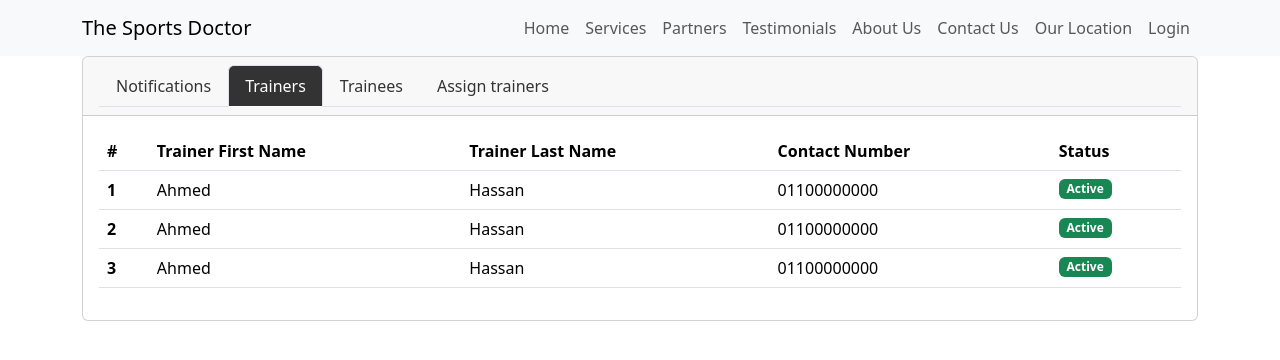
After one commit to AbdallhOmarr/The-sports-doctor, a Django app: template landingpage/templates/admin_profile.html in a window 1280 px wide, after a click on "Trainers". The commit adds this page. Shown: the top 360 px of the page. Run offline with Django 4.2, Linux system fonts and the light colour scheme; the template is opened without the code that fills it, so the values that code supplies are empty; some web fonts are replaced.

Commit message:
Added panels for trainer and admin

```diff
--- /dev/null
+++ b/landingpage/templates/admin_profile.html
@@ -0,0 +1,61 @@
+{% extends 'base.html' %}
+
+
+{% block title %} The sports doctor - Profile {% endblock %} {% block body %}
+<div class="card">
+  <div class="card-header">
+    <!-- Nav tabs -->
+    <ul class="nav nav-tabs">
+      <li class="nav-item">
+        <a class="nav-link active" data-bs-toggle="tab" href="#notifications">Notifications</a>
+      </li>
+      <li class="nav-item">
+        <a class="nav-link" data-bs-toggle="tab" href="#trainers">Trainers</a>
+      </li>
+      <li class="nav-item">
+        <a class="nav-link" data-bs-toggle="tab" href="#trainees">Trainees</a>
+      </li>
+
+      <li class="nav-item">
+        <a class="nav-link" data-bs-toggle="tab" href="#assign-trainers">Assign trainers</a>
+      </li>
+
+    </ul>
+
+  </div>
+
+  <div class="card-body">
+
+    <!-- Tab panes -->
+    <div class="tab-content">
+      <div class="tab-pane active" id="notifications">
+        <!-- Treatment Plan form fields -->
+        {% include 'notifications.html' %}
+      </div>
+
+      <div class="tab-pane" id="trainers">
+        <!-- Treatment Plan form fields -->
+        {% include 'trainers.html' %}
+      </div>
+
+      <div class="tab-pane" id="trainees">
+        <!-- Treatment Plan form fields -->
+        {% include 'trainees.html' %}
+      </div>
+
+      <div class="tab-pane" id="assign-trainers">
+        <!-- Treatment Plan form fields -->
+        {% include 'assign_trainers.html' %}
+      </div>
+    </div>
+
+  </div>
+
+</div>
+
+<script>
+  var tabs = new bootstrap.Tab(document.querySelector('#myTabs'))
+  tabs.show()
+</script>
+
+{% endblock %}
--- /dev/null
+++ b/landingpage/templates/assign_trainers.html
@@ -0,0 +1,31 @@
+<form action="{% url 'register' %}" method="post">
+    {% csrf_token %}
+    <div class="row justify-content-center my-3">
+        <div class="col-4 d-flex justify-content-center">
+            <div>
+                Assign Trainer to the trainee: Abdalla Omar
+            </div>
+        </div>
+    </div>
+
+    <div class="row justify-content-center my-3">
+        <div class="col-4 d-flex justify-content-center">
+            <div class="form-group w-100">
+                <select name="subscriptions-plan" id="subscriptions-plan" class='form-control text-center '>
+                    <option value="" selected>Choose Trainer</option>
+                    <option value="plan1">Ahmed mohamed</option>
+                    <option value="plan2">ashraf ibrahim</option>
+                    <option value="plan3">mahmoud ahmed</option>
+                </select>
+            </div>
+
+        </div>
+    </div>
+    <div class="row">
+        <div class="col">
+            <div class="btn btn-secondary w-100">
+                Assign
+            </div>
+        </div>
+    </div>
+</form>
--- a/landingpage/templates/home.html
+++ b/landingpage/templates/home.html
@@ -130,6 +130,7 @@
                <blockquote class="blockquote mb-0">
                   <p>“Have customers review you and share what they had to say. Click to edit and add their
                      testimonial.”
+
                   </p>
                   <footer class="blockquote-footer"><cite title="Source title">Lisa Driver, MI
 
--- a/landingpage/templates/notifications.html
+++ b/landingpage/templates/notifications.html
@@ -1,3 +1,4 @@
+
 <div>
     <div class="row">
         <div class="col">
@@ -14,19 +15,19 @@
                     <tbody>
                         <tr>
                             <th scope="row">1</th>
-                            <td>Trainer has been assigned to you</td>
+                            <td>Trainee has been assigned to you</td>
                             <td>2022-01-01</td>
                             <td><span class="badge bg-success">Read</span></td>
                         </tr>
                         <tr>
                             <th scope="row">2</th>
-                            <td>Complete Payment process</td>
+                            <td>contact the trainee</td>
                             <td>2022-01-01</td>
                             <td><span class="badge bg-secondary">Cancelled</span></td>
                         </tr>
                         <tr>
                             <th scope="row">3</th>
-                            <td>Complete your profile</td>
+                            <td>Session date is ... </td>
                             <td>2022-01-01</td>
                             <td><span class="badge bg-success">Read</span></td>
                         </tr>
--- /dev/null
+++ b/landingpage/templates/trainees.html
@@ -0,0 +1,51 @@
+<div>
+    <div class="row">
+        <div class="col">
+            <div class="table-responsive">
+                <table class="table table-hover">
+                    <thead>
+                        <tr>
+                            <th scope="col">#</th>
+                            <th scope="col">Trainee First Name</th>
+                            <th scope="col">Trainee Last Name</th>
+                            <th scope="col">Contact Number</th>
+                            <th scope="col">Assigned Trainer</th>
+                            <th scope="col">Status</th>
+                        </tr>
+                    </thead>
+                    <tbody>
+                        <tr>
+                            <th scope="row">1</th>
+                            <td>Ahmed</td>
+                            <td>Hassan</td>
+                            <td>01100000000</td>
+                            <td>Ahmed</td>
+
+                            <td><span class="badge bg-success">Active</span></td>
+                        </tr>
+                        <tr>
+                            <th scope="row">2</th>
+                            <td>Ahmed</td>
+                            <td>Hassan</td>
+
+                            <td>01100000000</td>
+                            <td>Ahmed</td>
+
+                            <td><span class="badge bg-success">Active</span></td>
+                        </tr>
+                        <tr>
+                            <th scope="row">3</th>
+                            <td>Ahmed</td>
+                            <td>Hassan</td>
+                            <td>01100000000</td>
+                            <td>Not assigned</td>
+
+                            <td><span class="badge bg-success">Active</span></td>
+                        </tr>
+                    </tbody>
+                </table>
+
+            </div>
+        </div>
+    </div>
+</div>
--- /dev/null
+++ b/landingpage/templates/trainers.html
@@ -0,0 +1,43 @@
+<div>
+    <div class="row">
+        <div class="col">
+            <div class="table-responsive">
+                <table class="table table-hover">
+                    <thead>
+                        <tr>
+                            <th scope="col">#</th>
+                            <th scope="col">Trainer First Name</th>
+                            <th scope="col">Trainer Last Name</th>
+                            <th scope="col">Contact Number</th>
+                            <th scope="col">Status</th>
+                        </tr>
+                    </thead>
+                    <tbody>
+                        <tr>
+                            <th scope="row">1</th>
+                            <td>Ahmed</td>
+                            <td>Hassan</td>
+                            <td>01100000000</td>
+                            <td><span class="badge bg-success">Active</span></td>
+                        </tr>
+                        <tr>
+                            <th scope="row">2</th>
+                            <td>Ahmed</td>
+                            <td>Hassan</td>
+                            <td>01100000000</td>
+                            <td><span class="badge bg-success">Active</span></td>
+                        </tr>
+                        <tr>
+                            <th scope="row">3</th>
+                            <td>Ahmed</td>
+                            <td>Hassan</td>
+                            <td>01100000000</td>
+                            <td><span class="badge bg-success">Active</span></td>
+                        </tr>
+                    </tbody>
+                </table>
+
+            </div>
+        </div>
+    </div>
+</div>
```
Also changed, not shown: landingpage/templates/assigned_trainee.html (added, +51 -0 lines), landingpage/templates/trainee_profile.html (renamed from landingpage/templates/profile.html, +16 -1 lines), landingpage/templates/trainer_profile.html (added, +49 -0 lines), landingpage/views.py (+35 -2 lines), db.sqlite3.
